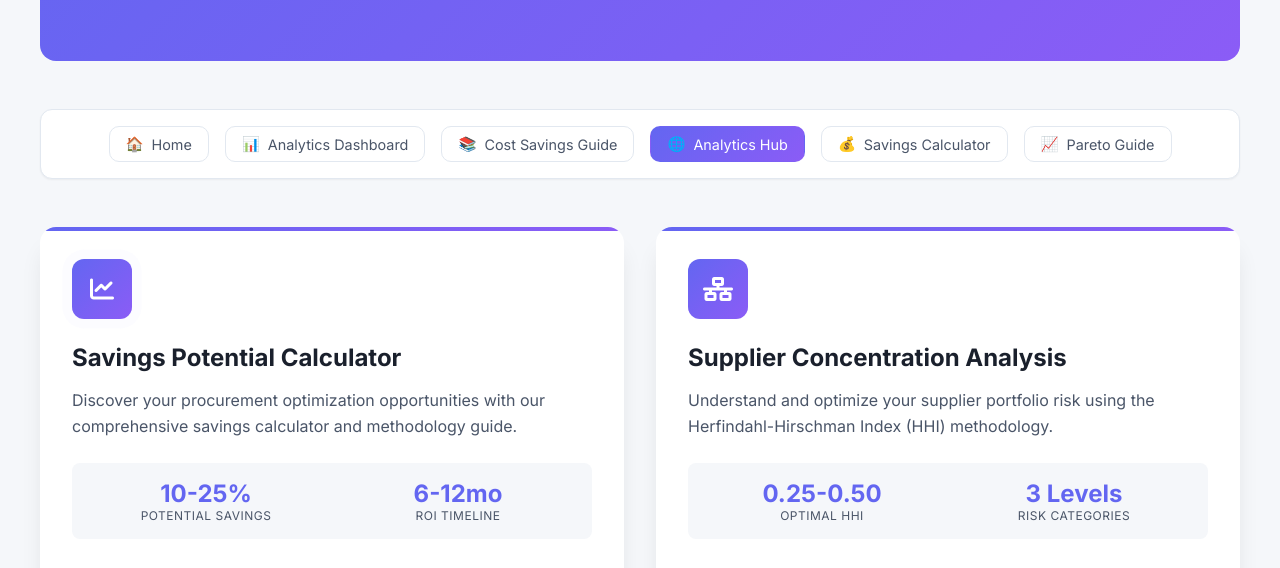
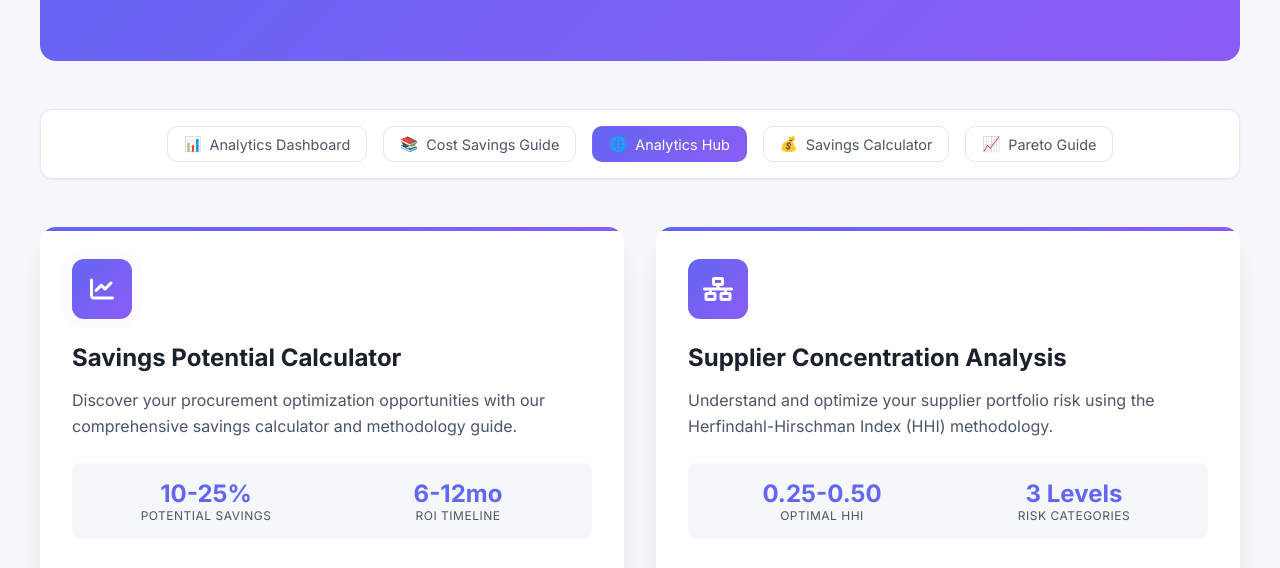
Before and after one commit to DefoxxAnalytics/Procure-Intel-2.1, a plain HTML site: page procurement-analytics-hub.html in a window 1280 px wide. Shown: the part 198-766 px from the top of the page. Drawn offline with Linux system fonts and the light colour scheme.

Commit message:
procurement-analytics-hub.html

```diff
--- a/procurement-analytics-hub.html
+++ b/procurement-analytics-hub.html
@@ -352,10 +352,8 @@
 
         <!-- Navigation Bar -->
         <nav class="nav-bar">
+
             <a href="index.html" class="nav-link">
-                <span>🏠</span> Home
-            </a>
-            <a href="analytics-dashboard.html" class="nav-link">
                 <span>📊</span> Analytics Dashboard
             </a>
             <a href="cost-savings-guide.html" class="nav-link">
```
